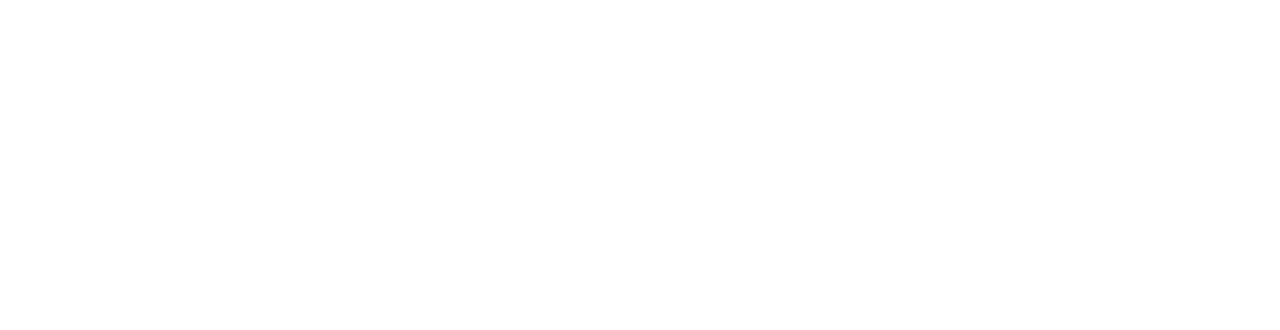
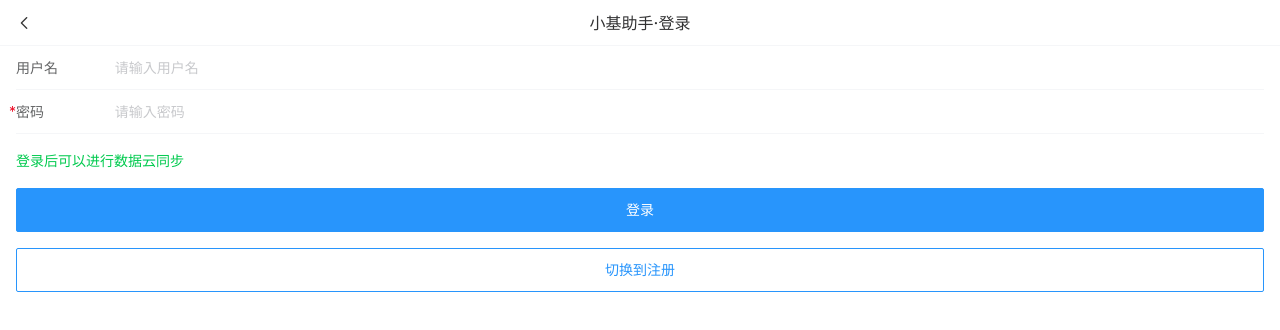
Before and after one commit to JunGeges/my-vue-app, a Vue app: page /login in a window 1280 px wide. Shown: the top 330 px of the page. Built offline with nearby package versions, Linux system fonts and the light colour scheme.

Commit message:
切页面设置页和登录注册页

```diff
--- a/public/index.html
+++ b/public/index.html
@@ -3,7 +3,7 @@
   <head>
     <meta charset="utf-8">
     <meta http-equiv="X-UA-Compatible" content="IE=edge">
-    <meta name="viewport" content="width=device-width,initial-scale=1.0">
+    <meta name="viewport" content="width=device-width,initial-scale=1.0,maximum-scale=1.0, user-scalable=0">
     <link rel="icon" href="<%= BASE_URL %>favicon.ico">
     <title><%= htmlWebpackPlugin.options.title %></title>
   </head>
--- a/src/components/common/NoContent/NoContent.vue
+++ b/src/components/common/NoContent/NoContent.vue
@@ -1,7 +1,7 @@
 <template>
   <div class="no-content-container">
     <img src="~assets/img/no.png" alt="" srcset="" />
-    <section @click="addFund">暂无数据,点击<span>添加</span>或通过<span>登录</span>恢复数据</section>
+    <section>暂无数据,点击<span @click="addFund">添加</span>或通过<span @click="goSettingPage">登录</span>恢复数据</section>
   </div>
 </template>
 
@@ -16,9 +16,14 @@
   mounted() {},
 
   methods: {
+    // 添加基金
     addFund() {
-      console.log('%c click', "font-size:40px")
       this.$router.push({ path: '/add' })
+    },
+
+    // 进入设置页面
+    goSettingPage() {
+      this.$router.push({ path: '/setting' })
     }
   },
 };
--- a/src/main.js
+++ b/src/main.js
@@ -1,8 +1,9 @@
 import Vue from 'vue'
 import App from './App.vue'
 import "./assets/css/font_1108228_bldmi2uv32w/iconfont.css"
-import { Toast, NavBar, Icon, Form, Field, Button  } from "vant"
-Vue.use(NavBar).use(Toast).use(Icon).use(Form).use(Field).use(Button)
+import { Toast, NavBar, Icon, Form, Field, Button, Cell, CellGroup,Switch  } from "vant"
+Vue.use(NavBar).use(Toast)
+.use(Icon).use(Form).use(Field).use(Button).use(CellGroup).use(Cell).use(Switch)
 
 import router from './router/index'
 
--- a/src/router/index.js
+++ b/src/router/index.js
@@ -17,6 +17,16 @@
     path: '/add',
     component: () => import('views/add/Add'),
     name: 'add'
+  },
+  {
+    path: '/setting',
+    component: () => import('views/setting/Setting'),
+    name: 'setting'
+  },
+  {
+    path: '/login',
+    component: () => import('views/login/Login'),
+    name: 'login'
   }
 ]
 
--- a/src/views/add/Add.vue
+++ b/src/views/add/Add.vue
@@ -27,7 +27,12 @@
         placeholder="选填 成本单价"
       />
       <div style="margin: 16px">
-        <van-button round block type="info" native-type="submit"
+        <van-button
+          :color="isCanSave?'#2895fc':'#c6c6cc'"
+          :disabled="!isCanSave"
+          block
+          type="primary"
+          native-type="submit"
           >保存</van-button
         >
       </div>
@@ -36,6 +41,7 @@
 </template>
 
 <script>
+const MAXLENGTH = 6;
 export default {
   name: "MyVueAppAdd",
 
@@ -54,8 +60,7 @@
         {
           // 自定义校验规则
           validator: (value) => {
-            console.log(value.length < 6);
-            return !value.length < 6;
+            return value.length === MAXLENGTH;
           },
           message: "请输入正确的基金编码",
           trigger: "onBlur",
@@ -64,15 +69,17 @@
     };
   },
 
+  computed: {
+    isCanSave() {
+      return this.fundCode.length > 0
+    }
+  },
+
   mounted() {},
 
   methods: {
     back() {
       this.$router.go(-1);
-    },
-
-    validator(val) {
-      return val.length < 6;
     },
 
     onSubmit(values) {
@@ -86,8 +93,4 @@
 .add-container /deep/ .van-nav-bar .van-icon {
   color: #333333 !important;
 }
-
-.add-container /deep/ .van-form .van-field .van-button{
-  background-color: #333333 !important;
-}
 </style>
--- /dev/null
+++ b/src/views/login/Login.vue
@@ -0,0 +1,129 @@
+<template>
+  <div class="login-container">
+    <van-nav-bar :title="title" left-arrow @click-left="back" />
+    <van-form @submit="onSubmit" validate-first>
+      <van-field
+        v-model="username"
+        name="用户名"
+        label="用户名"
+        placeholder="请输入用户名"
+        :rules="usernameRules"
+      />
+      <van-field
+        v-model="password"
+        name="密码"
+        label="密码"
+        required
+        placeholder="请输入密码"
+        type="password"
+        :rules="passwordRules"
+      />
+      <van-field
+        v-if="isLogin"
+        v-model="confirmPassword"
+        name="确认密码"
+        label="确认密码"
+        required
+        placeholder="请确认密码"
+        type="password"
+        :rules="confirmPasswordRules"
+      />
+      <div class="tip">登录后可以进行数据云同步</div>
+      <div style="margin: 16px">
+        <van-button native-type="submit" color="#2895fc" block>{{
+          changeBtnText[0]
+        }}</van-button>
+        <van-button
+          @click="changeMode"
+          native-type="button"
+          style="margin-top: 16px"
+          color="#2895fc"
+          plain
+          block
+          >{{ changeBtnText[1] }}</van-button
+        >
+      </div>
+    </van-form>
+  </div>
+</template>
+
+<script>
+export default {
+  name: "MyVueAppLogin",
+
+  data() {
+    return {
+      isLogin: 0,
+      username: "",
+      usernameRules: [
+        {
+          required: true,
+          message: "用户名最少4位",
+          validator: (value) => {
+            return value.length >= 4;
+          },
+        },
+      ],
+      password: "",
+      passwordRules: [{ required: true, message: "请填写密码" }],
+      confirmPassword: "",
+      confirmPasswordRules: [
+        {
+          required: true,
+          message: "两次输入不一致",
+          validator: (value) => {
+            return this.password === value;
+          },
+        },
+      ],
+    };
+  },
+
+  computed: {
+    changeBtnText() {
+      return [
+        { 0: "登录", 1: "切换到注册" },
+        { 0: "注册", 1: "切换到登录" },
+      ][this.isLogin];
+    },
+
+    title() {
+      return `小基助手·${this.changeBtnText[0]}`;
+    },
+  },
+
+  mounted() {},
+
+  methods: {
+    // 表单提交
+    onSubmit(value) {
+      console.log("submit", value);
+    },
+
+    // 注册/登录切换
+    changeMode() {
+      this.isLogin = this.isLogin === 0 ? 1 : 0;
+    },
+
+    back() {
+      this.$router.go(-1);
+    },
+  },
+};
+</script>
+
+<style lang="scss" scoped>
+.login-container {
+  /deep/ .van-nav-bar {
+    .van-icon {
+      color: #333333 !important;
+    }
+  }
+
+  .tip {
+    color: #00ca4e;
+    margin: 16px;
+    font-size: 14px;
+  }
+}
+</style>
--- /dev/null
+++ b/src/views/setting/Setting.vue
@@ -0,0 +1,107 @@
+<template>
+  <div class="setting-container">
+    <van-nav-bar title="小基助手·设置" left-arrow @click-left="back" />
+    <van-cell
+      :border="false"
+      size="large"
+      title="登录/注册"
+      label="登录后可进行数据云同步"
+      label-class="label-css"
+      to="/login"
+      center
+      is-link
+      arrow
+    />
+    <van-cell-group>
+      <van-cell size="large" title="简洁模式" :border="false">
+        <template #right-icon>
+          <van-switch active-color="#2895fc" v-model="checked1" size="24" />
+        </template>
+      </van-cell>
+      <van-cell size="large" title="绿涨红跌" :border="false">
+        <template #right-icon>
+          <van-switch active-color="#2895fc" v-model="checked2" size="24" />
+        </template>
+      </van-cell>
+      <van-cell size="large" title="无障碍模式" :border="false">
+        <template #right-icon>
+          <van-switch active-color="#2895fc" v-model="checked3" size="24" />
+        </template>
+      </van-cell>
+    </van-cell-group>
+    <van-cell size="large" title="显示估算标签" :border="false">
+      <template #right-icon>
+        <van-switch active-color="#2895fc" v-model="checked4" size="24" />
+      </template>
+    </van-cell>
+    <van-cell size="large" title="显示横屏切换按钮" :border="false">
+      <template #right-icon>
+        <van-switch active-color="#2895fc" v-model="checked5" size="24" />
+      </template>
+    </van-cell>
+    <van-cell size="large" :border="false" title="显示列自定义" is-link />
+    <van-cell-group>
+      <van-cell title="更新日志" :border="false" size="large" is-link />
+      <van-cell
+        size="large"
+        :border="false"
+        title="关于 / 建议反馈"
+        value="v1.8.3"
+        is-link
+      />
+    </van-cell-group>
+  </div>
+</template>
+
+<script>
+export default {
+  name: "MyVueAppSetting",
+
+  data() {
+    return {
+      checked1: false,
+      checked2: false,
+      checked3: false,
+      checked4: false,
+      checked5: false,
+    };
+  },
+
+  mounted() {},
+
+  methods: {
+    back() {
+      this.$router.go(-1);
+    },
+  },
+};
+</script>
+
+<style lang="scss" scoped>
+.setting-container {
+  /deep/ .van-nav-bar {
+    .van-icon {
+      color: #333333 !important;
+    }
+  }
+
+  /deep/ .van-cell-group .van-cell {
+    padding-top: 16px !important;
+    padding-bottom: 16px !important;
+  }
+
+  /deep/ .van-cell {
+    padding-top: 16px !important;
+    padding-bottom: 16px !important;
+  }
+
+  .label-css {
+    color: #808080;
+    font-size: 12px;
+  }
+
+  .value-css {
+    color: #808080;
+  }
+}
+</style>
```
Also changed, not shown: Login.vue (added).
